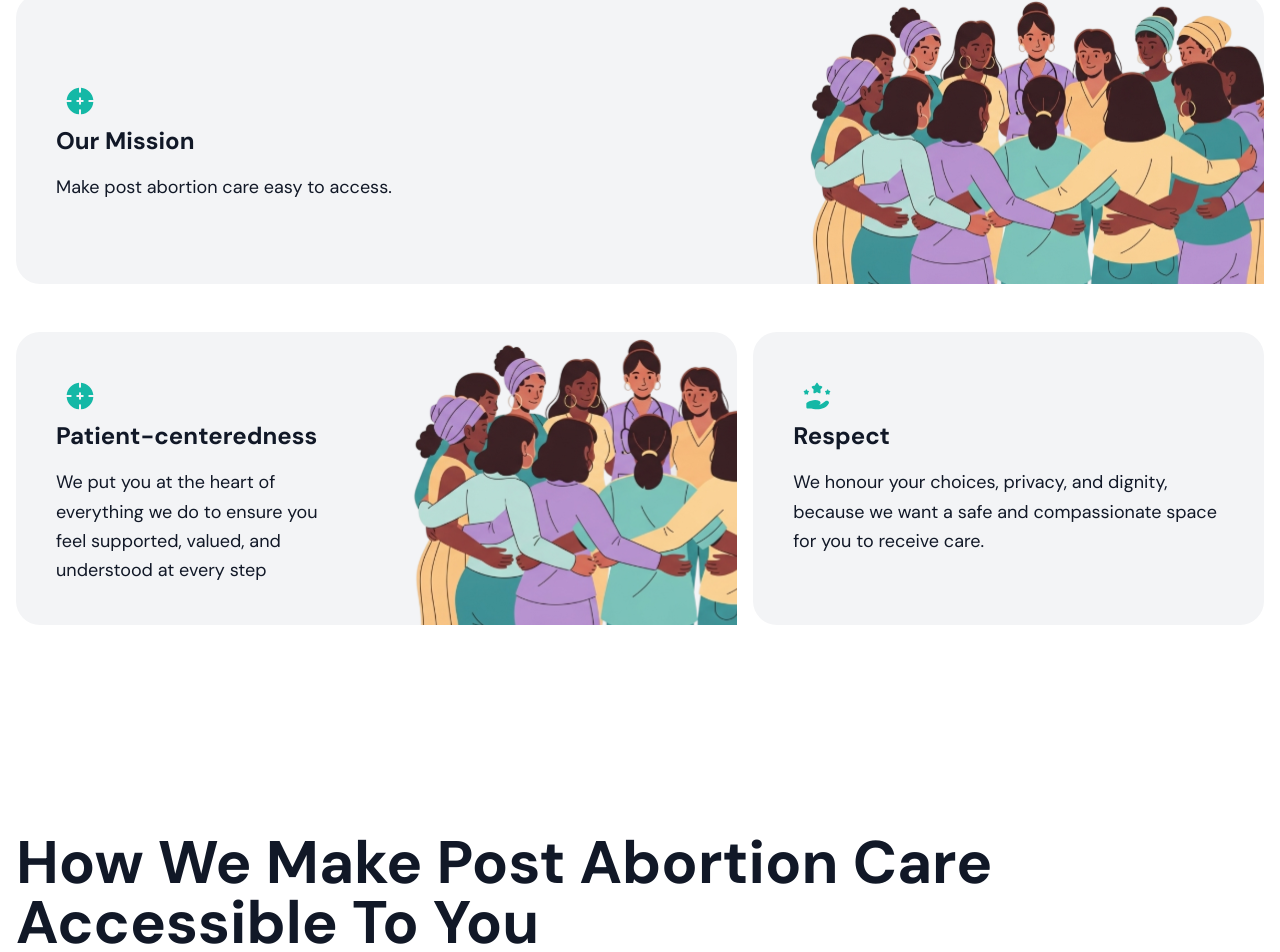
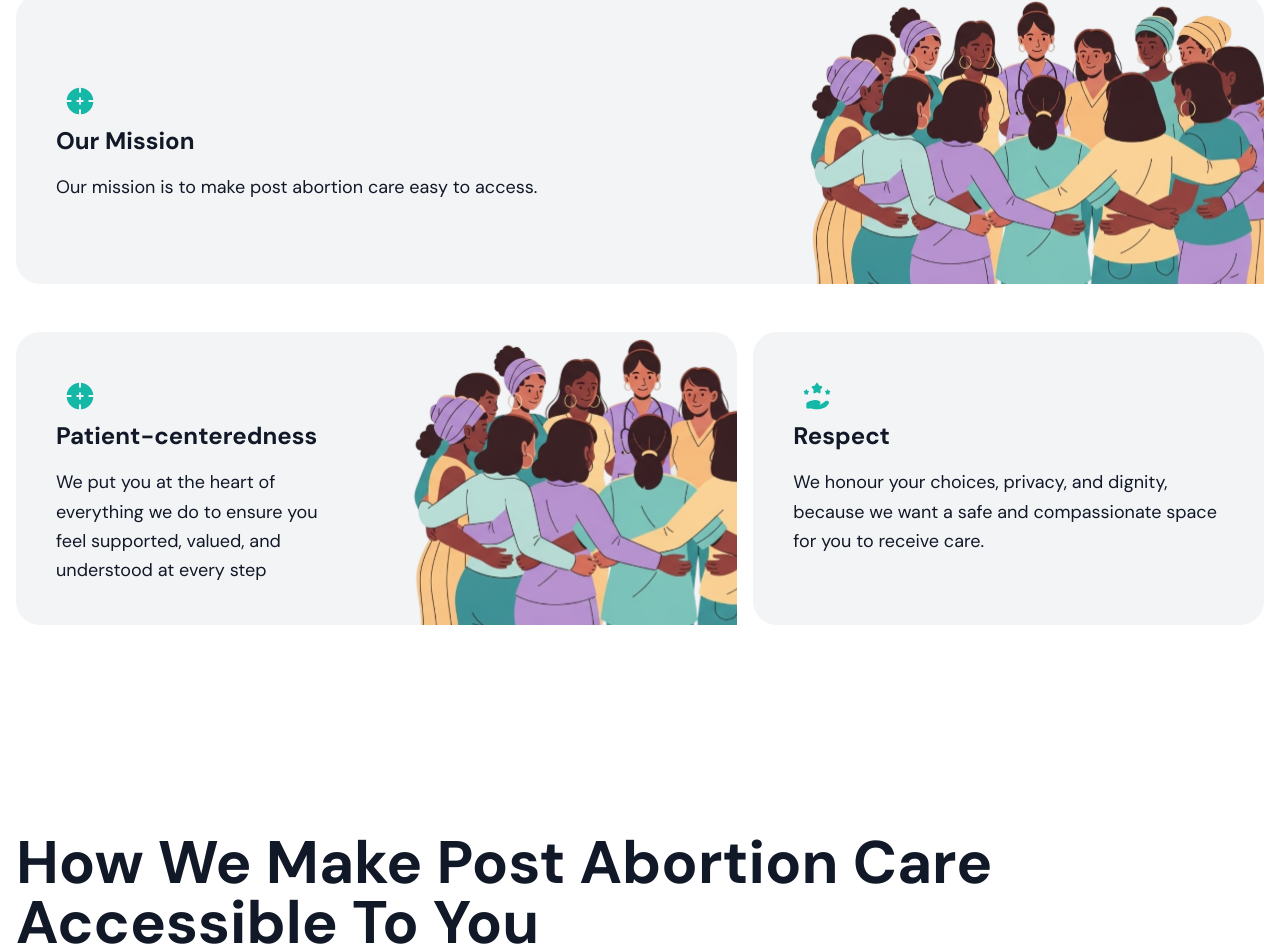
Before and after one commit to Komfot-Health/kh-fe, a Next.js app: page / in a window 1280 px wide. Shown: the part 2318-3270 px from the top of the page. Built offline with nearby package versions, Linux system fonts and the light colour scheme; a web font is replaced by a local one.

Commit message:
update mission

```diff
--- a/app/page.tsx
+++ b/app/page.tsx
@@ -241,7 +241,7 @@ export default function Home() {
          <div>
           <h3 className="text-2xl font-bold mb-4">Our Mission</h3>
           <p className="text-lg leading-relaxed">
-           Make post abortion care easy to access.
+           Our mission is to make post abortion care easy to access.
           </p>
          </div>
         </div>
```
